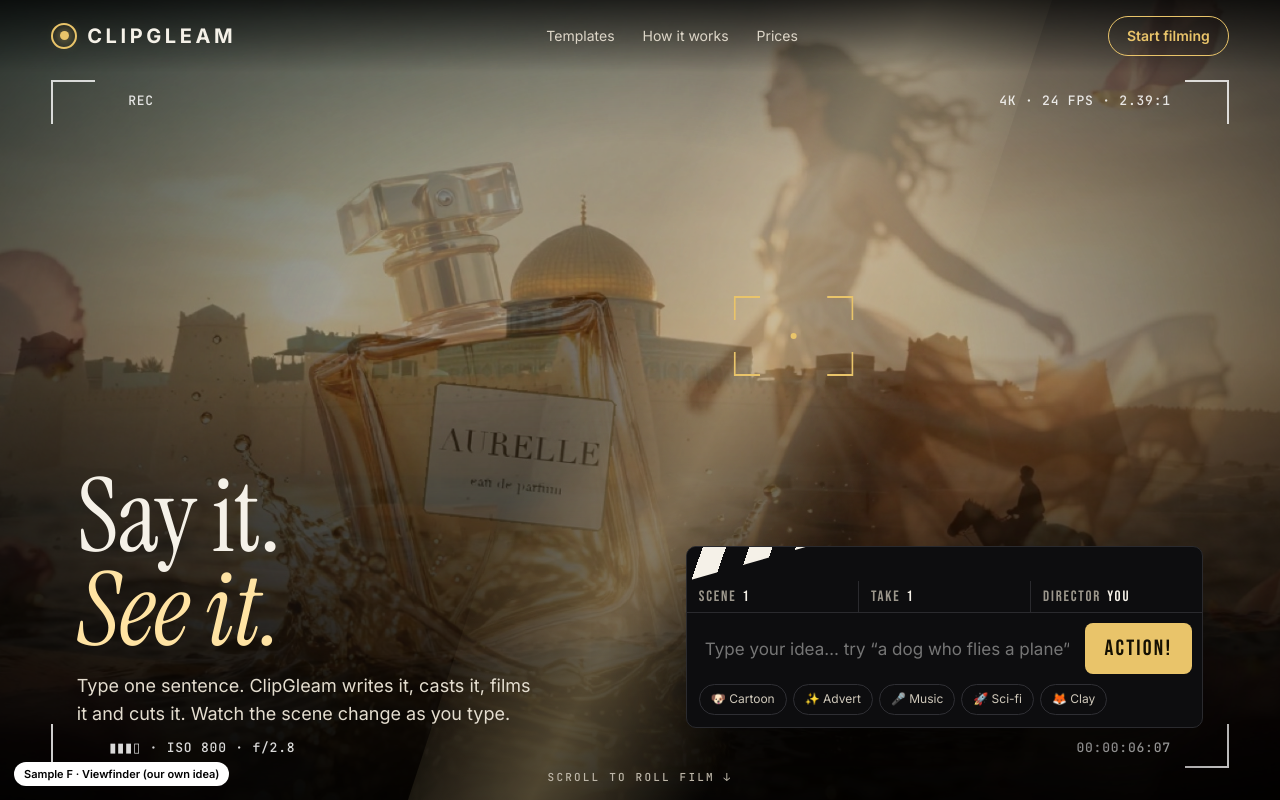
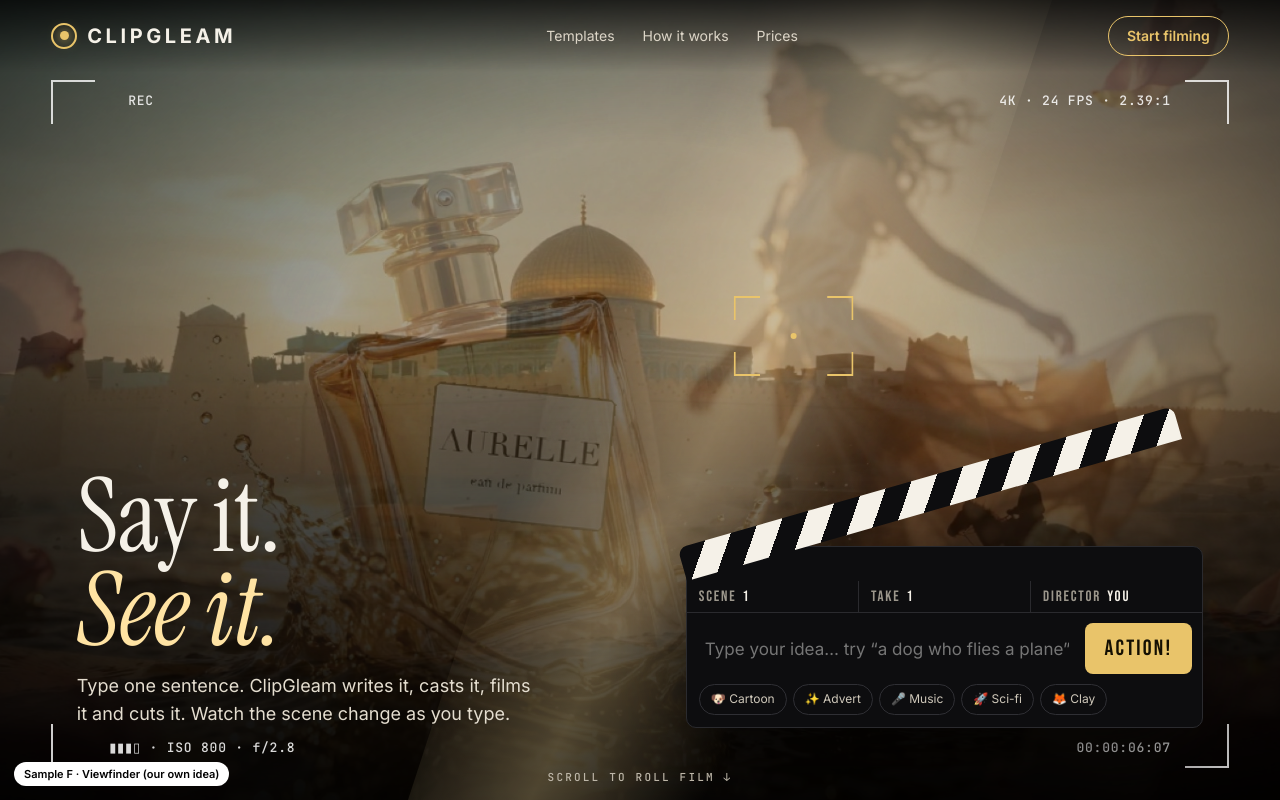
Before and after one commit to rahatali-bot/clipgleam-site, a plain HTML site: page samples/f.html in a window 1280 px wide. Shown: the top 800 px of the page. Drawn offline with Linux system fonts and the light colour scheme.

Commit message:
Sample F: clapper opens fully
Co-Authored-By: Claude Opus 5.5 <noreply@anthropic.com>

```diff
--- a/samples/f.html
+++ b/samples/f.html
@@ -43,8 +43,8 @@ h1{font:400 clamp(52px,8vw,118px)/.92 "Instrument Serif",Georgia,serif;letter-sp
 h1 em{color:var(--gold2);font-style:italic}
 .lead{color:#e4ddcf;font-size:18px;margin-top:14px;max-width:460px}
 /* slate */
-.slate{background:#0d0d0f;border:1px solid #2a2a2e;border-radius:10px;overflow:hidden;box-shadow:0 30px 80px rgba(0,0,0,.6)}
-.clap{height:34px;transform-origin:0 100%;background:repeating-linear-gradient(-55deg,#f5f1e8 0 22px,#0d0d0f 22px 44px);transition:transform .18s cubic-bezier(.5,0,.8,.4)}
+.slate{background:#0d0d0f;border:1px solid #2a2a2e;border-radius:10px;overflow:visible;box-shadow:0 30px 80px rgba(0,0,0,.6)}
+.clap{height:34px;border-radius:9px 9px 0 0;transform-origin:0 100%;background:repeating-linear-gradient(-55deg,#f5f1e8 0 22px,#0d0d0f 22px 44px);transition:transform .18s cubic-bezier(.5,0,.8,.4)}
 .slate.snap .clap{animation:clap .5s}
 @keyframes clap{0%{transform:rotate(-16deg)}45%{transform:rotate(-16deg)}60%{transform:rotate(0)}70%{transform:rotate(-3deg)}80%{transform:rotate(0)}}
 .clap.up{transform:rotate(-16deg)}
```
